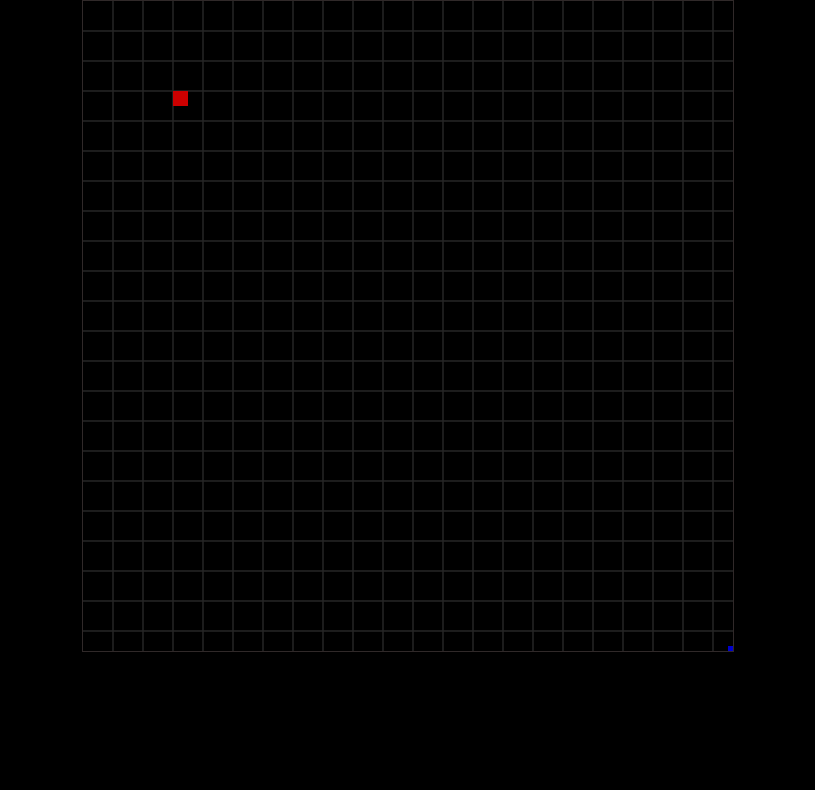
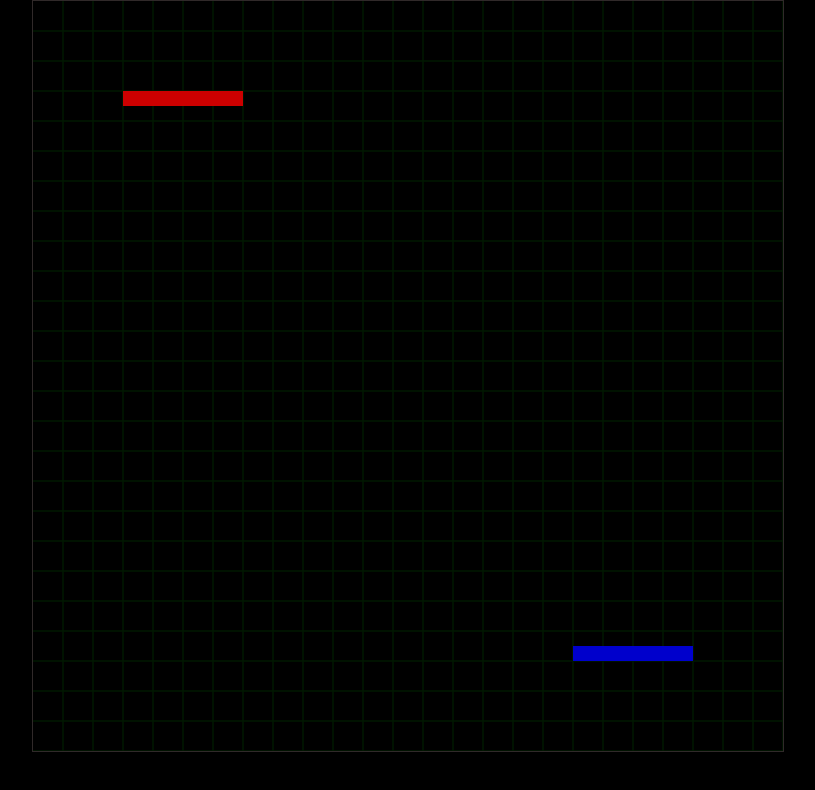
Before and after one commit to Oliver31Batista/tron_game, a React (Create React App) app: page / in a window 1280 px wide. Shown: the top 790 px of the page, without its empty margins (232-1047 px from the left). Built offline with nearby package versions, Linux system fonts and the light colour scheme; a web font is replaced by a local one.

Commit message:
movements to the players added

```diff
--- a/src/App.js
+++ b/src/App.js
@@ -1,17 +1,32 @@
-import { useReducer } from 'react';
+import React, { useEffect, useReducer } from 'react';
 import './App.css';
 import Board from './components/Board';
 import { PLAYER_ONE, PLAYER_TWO } from './config/const';
 import useInterval from './hooks/useInterval';
+import sumCoordinates from './utils/sumCoordinates';
 
 const initialState = [
   PLAYER_ONE, PLAYER_TWO
 ]
 
-function updateGame(state, action){
+function updateGame(players, action){
   if(action.type === 'move'){
-    console.log('toca mover')
-    return state;
+    const newPlayers = players.map(player => ({
+      ...player,
+      position: sumCoordinates(player.position, player.direction)
+    }));
+    return newPlayers;
+  }
+  if (action.type === 'changeDirection'){
+    console.log(players[0].keys)
+    const newPlayers = players.map(player => (
+      {
+        ...player,
+        direction: player.keys[action.key] ? player.keys[action.key] : player.direction
+
+      }
+  ));
+    return newPlayers;
   }
 }
 
@@ -22,7 +37,20 @@ function App() {
   useInterval(function(){
     gameDispatch({type: 'move'});
 
-  }, 100)
+  }, 1000)
+
+  useEffect(function(){
+    function handleKeyPress(event){
+      const key = `${event.keyCode}`;
+      gameDispatch({ type: 'changeDirection', key});
+    }
+
+    document.addEventListener('keydown', handleKeyPress);
+
+    return function cleanUp(){
+      document.removeEventListener('keydown', handleKeyPress);
+    }
+  }, []);
 
   return (
     <Board players={players} />
--- a/src/components/Board.jsx
+++ b/src/components/Board.jsx
@@ -10,7 +10,7 @@ export default function Board({players}) {
         const context = canvas.getContext('2d');
 
         context.beginPath();
-            context.strokeStyle = '#272727';
+            context.strokeStyle = '#001900';
 
             //moving for x
             for ( let i = UNIT * 2; i <= BOARD_SIZE; i+= UNIT * 2 ){
@@ -29,14 +29,16 @@ export default function Board({players}) {
         context.closePath();
     }, []);
 
-    useEffect(function(){
-        const context = canvasRef.current.getContext('2d');
+    useEffect(
+        function () {
+          const context = canvasRef.current.getContext('2d');
+          players.forEach((player) => {
+            context.fillStyle = player.color;
+            context.fillRect(player.position.x, player.position.y, UNIT, UNIT);
+          });
+        },
+        [players]
+      );
 
-        players.forEach(player => {
-            context.fillStyle = player.color;
-            context.fillRect(player.position.x, player.position.y, UNIT, UNIT)
-        })
-    }, [players])
-
-    return <canvas ref={canvasRef} width={BOARD_SIZE} height={BOARD_SIZE} className="board"/>
+    return <canvas ref={canvasRef} id="board" width={BOARD_SIZE} height={BOARD_SIZE} className="board"/>
 }
--- a/src/config/const.js
+++ b/src/config/const.js
@@ -1,34 +1,41 @@
 export const UNIT = 15;
-export const BOARD_SIZE = 650;
+export const BOARD_SIZE = 750;
+
+export const DIRECTIONS = {
+  LEFT: { x: -UNIT, y: 0 },
+  RIGHT: { x: UNIT, y: 0 },
+  UP: { x: 0, y: -UNIT },
+  DOWN: { x: 0, y: UNIT },
+};
 
 export const PLAYER_ONE = {
-    color: '#CC0000',
+  color: "#CC0000",
   id: '1',
   keys: {
-        '38':'up',
-        '39':'right',
-        '40':'down',
-        '37':'left'
+    38: DIRECTIONS.UP,
+    39: DIRECTIONS.RIGHT,
+    40: DIRECTIONS.DOWN,
+    37: DIRECTIONS.LEFT,
   },
-    direction: 'right',
+  direction: DIRECTIONS.RIGHT,
   position: {
     x: UNIT * 6,
-        y: UNIT * 6
+    y: UNIT * 6,
   }
-}
+};
 
 export const PLAYER_TWO = {
-    color: '#0000CC',
+  color: "#0000CC",
   id: '2',
   keys: {
-        '87':'up',
-        '68':'right',
-        '83':'down',
-        '65':'left'
+    87: DIRECTIONS.UP,
+    68: DIRECTIONS.RIGHT,
+    83: DIRECTIONS.DOWN,
+    65: DIRECTIONS.LEFT,
   },
-    direction: 'left',
+  direction: DIRECTIONS.LEFT,
   position: {
     x: UNIT * 43,
-        y: UNIT * 43
+    y: UNIT * 43,
   }
-}
+};
--- /dev/null
+++ b/src/utils/sumCoordinates.js
@@ -0,0 +1,9 @@
+export default function sumCoordinates(coordA, coordB) {
+    return Object.keys(coordA).reduce(
+      (positionObject, coordinate) => ({
+        ...positionObject,
+        [coordinate]: coordA[coordinate] + coordB[coordinate]
+      }),
+      {}
+    );
+  }
```
Also changed, not shown: 1 other file (tests, documents, lock files or other folders). Lines whose indentation alone changed are shown as unchanged.
